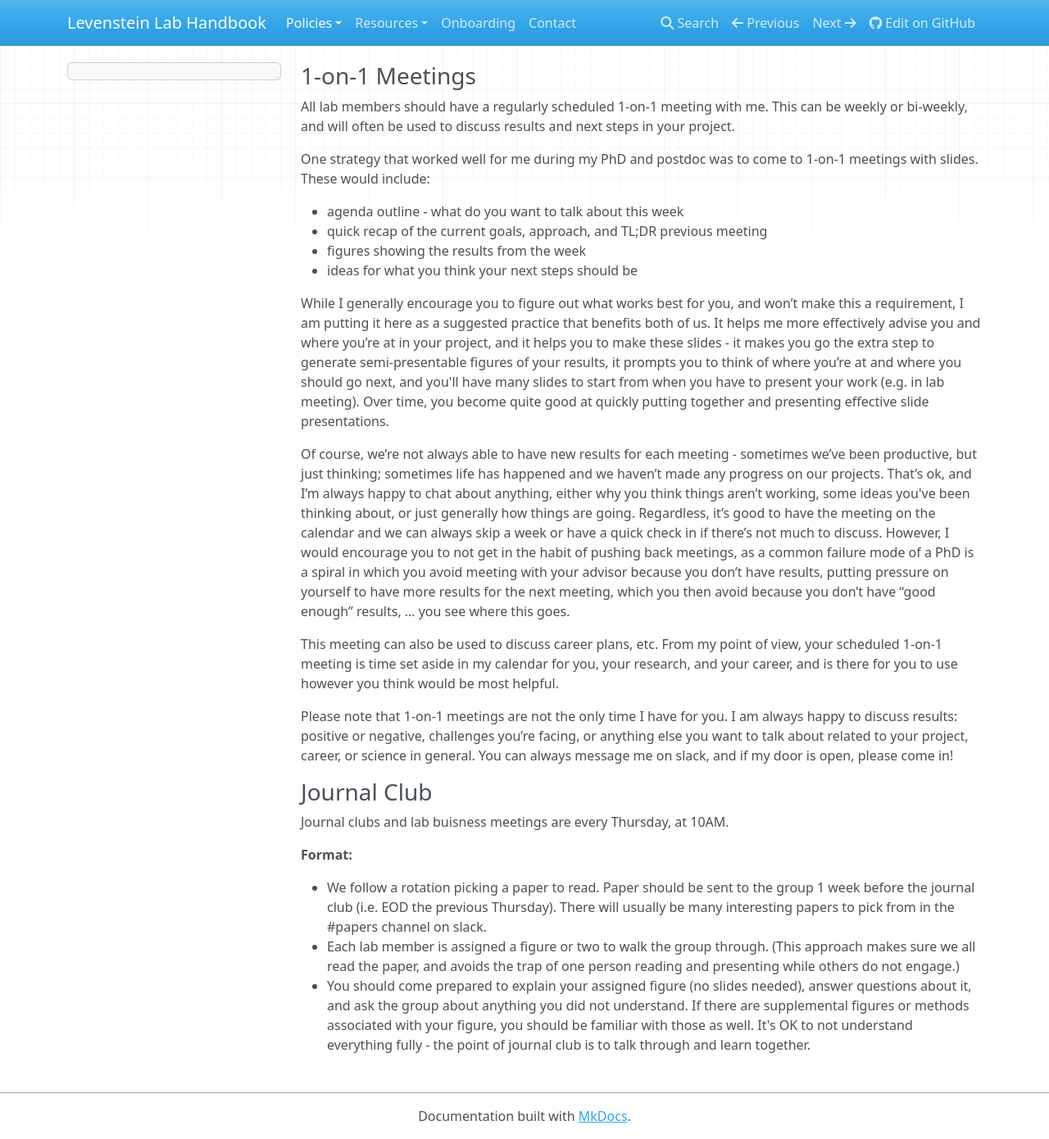
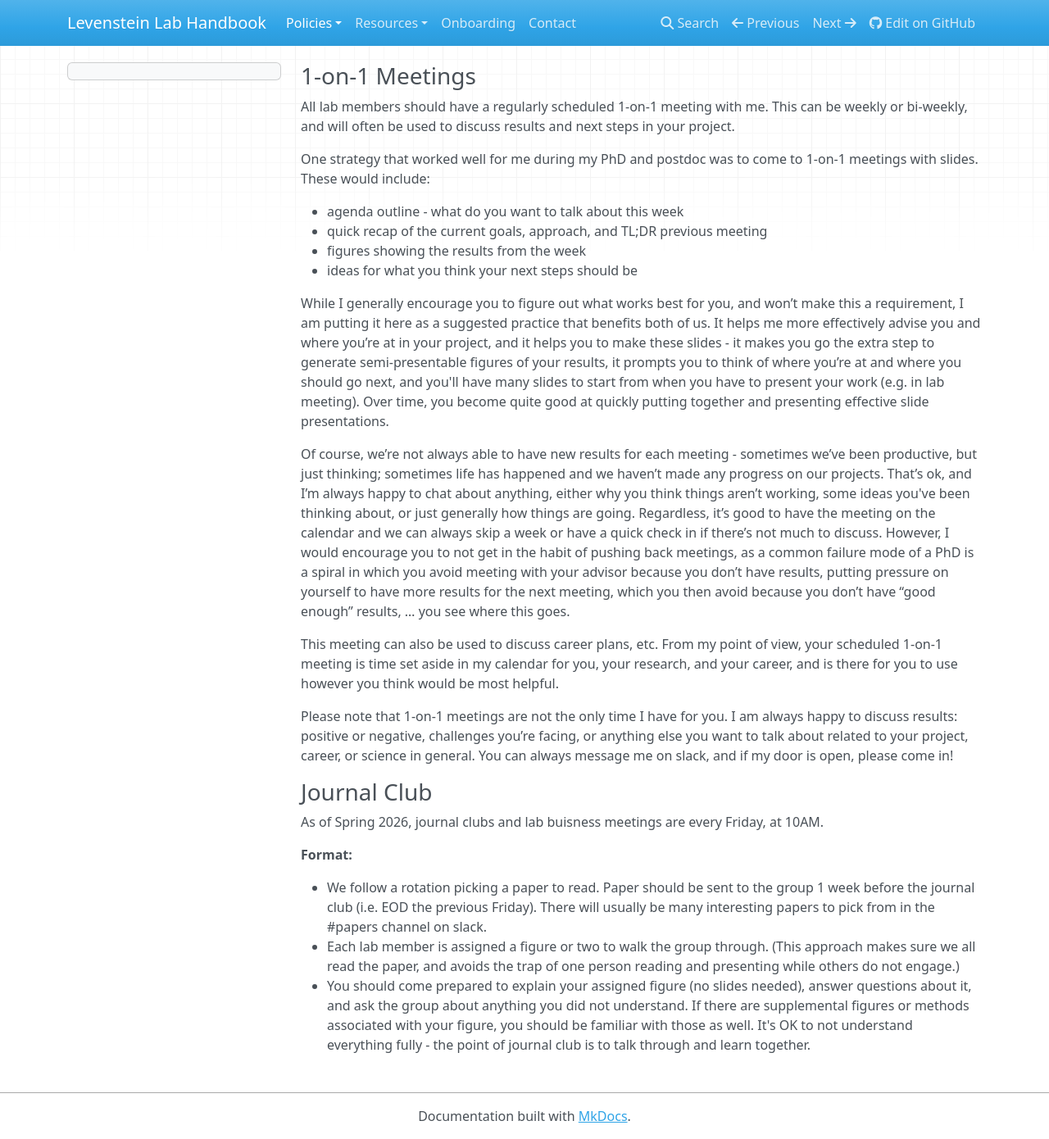
Before and after one commit to LevensteinLab/Lab-Handbook, an MkDocs documentation site: the page built from docs/Policies/meetings.md, in a window 1280 px wide and 1390 px high. Shown: the whole window at 82% size. Built offline with MkDocs 1.6.1, drawn with Linux system fonts in a browser that asks for light colours; nearby versions of some CDN libraries.

```diff
--- a/docs/Policies/meetings.md
+++ b/docs/Policies/meetings.md
@@ -39,10 +39,10 @@ You can always message me on slack, and if my door is open, please come in!
 
 ### Journal Club
 
-Journal clubs and lab buisness meetings are every Thursday, at 10AM.
+As of Spring 2026, journal clubs and lab buisness meetings are every Friday, at 10AM.
 
 **Format:**
 
-- We follow a rotation picking a paper to read. Paper should be sent to the group 1 week before the journal club (i.e. EOD the previous Thursday). There will usually be many interesting papers to pick from in the #papers channel on slack.
+- We follow a rotation picking a paper to read. Paper should be sent to the group 1 week before the journal club (i.e. EOD the previous Friday). There will usually be many interesting papers to pick from in the #papers channel on slack.
 - Each lab member is assigned a figure or two to walk the group through. (This approach makes sure we all read the paper, and avoids the trap of one person reading and presenting while others do not engage.)
 - You should come prepared to explain your assigned figure (no slides needed), answer questions about it, and ask the group about anything you did not understand. If there are supplemental figures or methods associated with your figure, you should be familiar with those as well. It's OK to not understand everything fully - the point of journal club is to talk through and learn together.
--- a/mkdocs.yml
+++ b/mkdocs.yml
@@ -25,5 +25,6 @@ nav:
     - VPN: Resources/vpn.md
     - VS Code: Resources/vs_code.md
     - Writing: Resources/writing.md
+    - Purchases: Resources/purchases.md
   - Onboarding: onboarding.md
   - Contact: contact.md
```
Also changed, not shown: docs/Resources/purchases.md (added, +6 -0 lines), docs/contact.md (+1 -0 lines).
